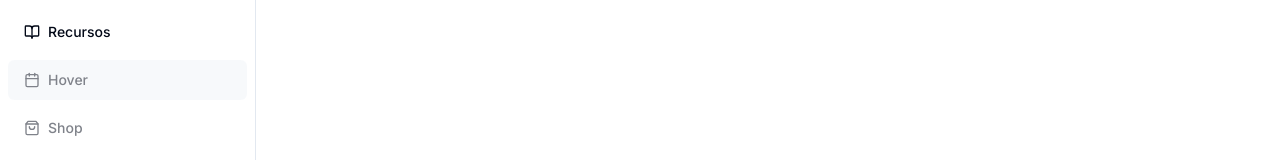
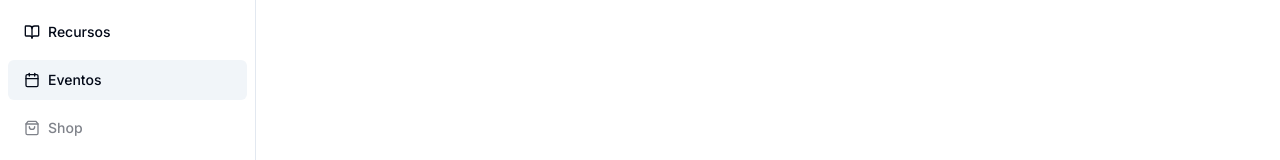
Before and after one commit to 0xventure-s/open-directory, a Next.js app: page /events in a window 1280 px wide. Shown: the part 220-380 px from the top of the page. Built offline with nearby package versions, Linux system fonts and the light colour scheme.

Commit message:
and now?

```diff
--- a/src/components/ui/hover-card.tsx
+++ b/src/components/ui/hover-card.tsx
@@ -18,7 +18,7 @@
     align={align}
     sideOffset={sideOffset}
     className={cn(
-      "z-50 w-64 rounded-md border bg-popover p-4 text-popover-foreground shadow-md outline-none data-[state=open]:animate-in data-[state=closed]:animate-out data-[state=closed]:fade-out-0 data-[state=open]:fade-in-0 data-[state=closed]:zoom-out-95 data-[state=open]:zoom-in-95 data-[side=bottom]:slide-in-from-top-2 data-[side=left]:slide-in-from-right-2 data-[side=right]:slide-in-from-left-2 data-[side=top]:slide-in-from-bottom-2",
+      "z-50 w-fit rounded-md border bg-popover p-4 text-popover-foreground shadow-md outline-none data-[state=open]:animate-in data-[state=closed]:animate-out data-[state=closed]:fade-out-0 data-[state=open]:fade-in-0 data-[state=closed]:zoom-out-95 data-[state=open]:zoom-in-95 data-[side=bottom]:slide-in-from-top-2 data-[side=left]:slide-in-from-right-2 data-[side=right]:slide-in-from-left-2 data-[side=top]:slide-in-from-bottom-2",
       className
     )}
     {...props}
--- a/src/components/ui/sidebar/Sidebar.tsx
+++ b/src/components/ui/sidebar/Sidebar.tsx
@@ -114,14 +114,11 @@
                   variant={pathname === "/events" ? "link" : "ghost"}
                   className="w-full justify-start gap-2"
                   onClick={onClose}
-                  disabled
                 >
                   <Calendar className="h-4 w-4" />
                   <HoverCard>
-                    <HoverCardTrigger>Hover</HoverCardTrigger>
-                    <HoverCardContent>
-                      The React Framework – created and maintained by @vercel.
-                    </HoverCardContent>
+                    <HoverCardTrigger>Eventos</HoverCardTrigger>
+                    <HoverCardContent>Proximamente...</HoverCardContent>
                   </HoverCard>
                 </Button>
               </Link>
```
